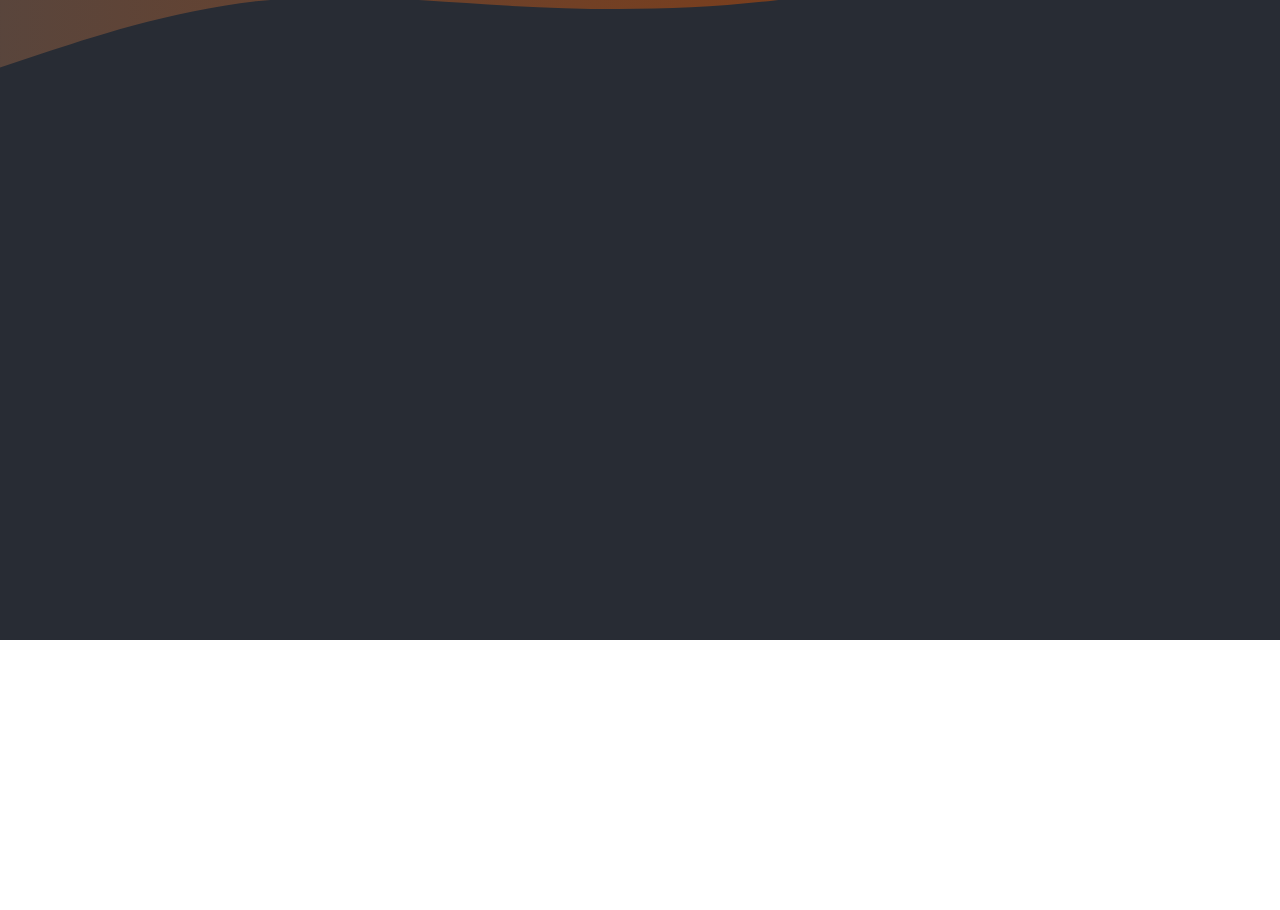
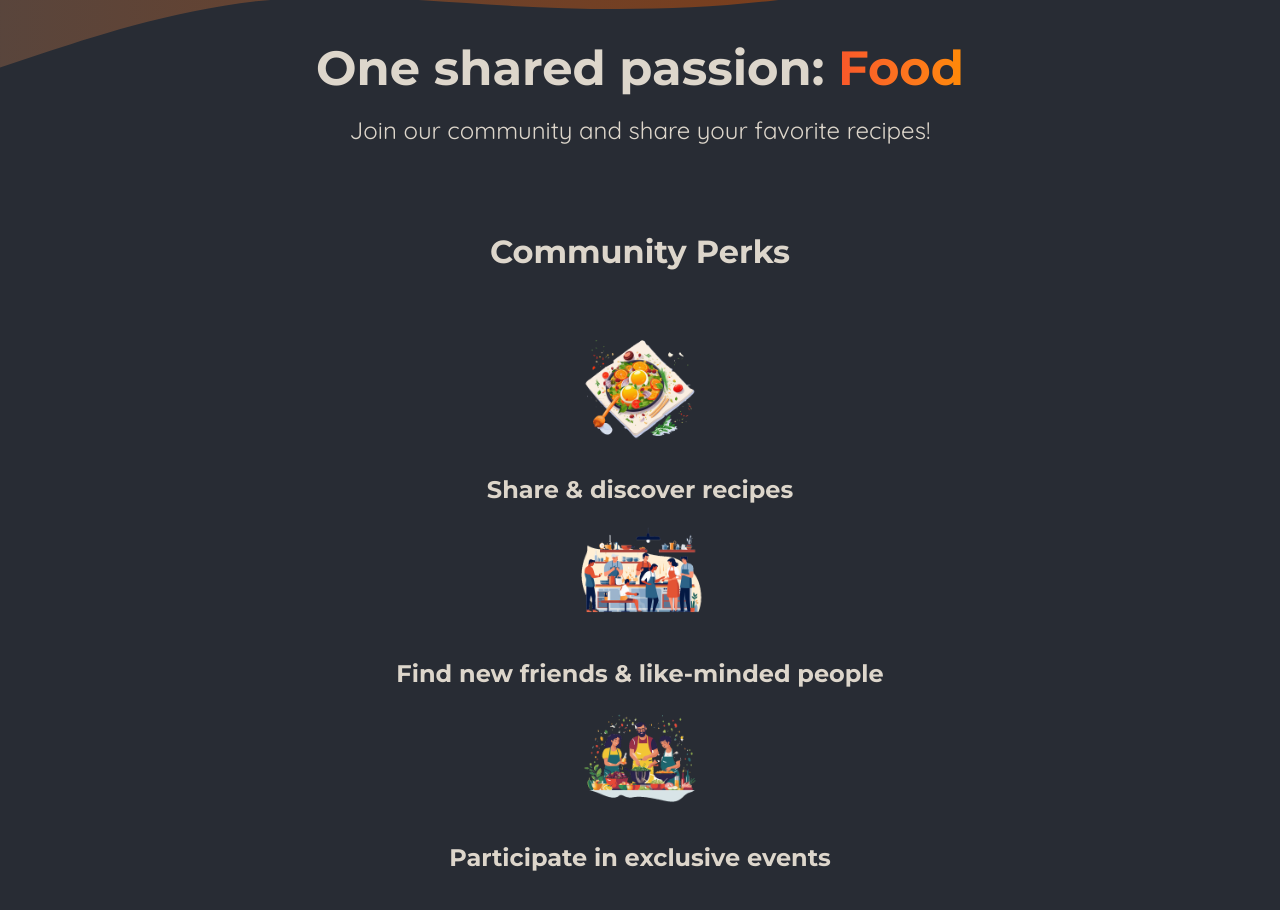
Before and after one commit to choiinyoung13/Practice--NextJS, a Next.js app in the folder using-app-router/: page /community in a window 1280 px wide. Shown: the part 160-1070 px from the top of the page. Before the commit the page ends 800 px from the top, so only its background shows below. Built offline with nearby package versions, Linux system fonts and the light colour scheme.

Commit message:
feat: community 컴포넌트 구현

```diff
--- a/using-app-router/app/community/page.tsx
+++ b/using-app-router/app/community/page.tsx
@@ -1,3 +1,64 @@
+'use client'
+
+import Image from 'next/image'
+
+import mealIcon from '@/assets/icons/meal.png'
+import communityIcon from '@/assets/icons/community.png'
+import eventsIcon from '@/assets/icons/events.png'
+
 export default function Community() {
-  return <div></div>
+  return (
+    <>
+      <header className="flex flex-col gap-2 mx-auto my-12 mb-20 w-[90%] max-w-300 text-[#ddd6cb] text-[1.5rem] text-center">
+        <h1 className="font-bold text-[3rem] font-[Montserrat,sans-serif]">
+          One shared passion:{' '}
+          <span className="bg-linear-to-r from-[#f9572a] to-[#ff8a05] bg-clip-text text-transparent">
+            Food
+          </span>
+        </h1>
+        <p>Join our community and share your favorite recipes!</p>
+      </header>
+
+      <main className="w-[90%] max-w-160 mx-auto text-center">
+        <h2 className="font-[Montserrat,sans-serif] text-[2rem] font-bold text-[#ddd6cb]">
+          Community Perks
+        </h2>
+
+        <ul className="list-none my-12 p-0">
+          <li className="flex flex-col items-center gap-5">
+            <Image
+              src={mealIcon}
+              alt="A delicious meal"
+              className="w-32 h-32 object-contain"
+            />
+            <p className="font-[Montserrat,sans-serif] text-[1.5rem] font-bold text-[#ddd6cb] m-0">
+              Share & discover recipes
+            </p>
+          </li>
+
+          <li className="flex flex-col items-center gap-5">
+            <Image
+              src={communityIcon}
+              alt="A crowd of people, cooking"
+              className="w-32 h-32 object-contain"
+            />
+            <p className="font-[Montserrat,sans-serif] text-[1.5rem] font-bold text-[#ddd6cb] m-0">
+              Find new friends & like-minded people
+            </p>
+          </li>
+
+          <li className="flex flex-col items-center gap-5">
+            <Image
+              src={eventsIcon}
+              alt="A crowd of people at a cooking event"
+              className="w-32 h-32 object-contain"
+            />
+            <p className="font-[Montserrat,sans-serif] text-[1.5rem] font-bold text-[#ddd6cb] m-0">
+              Participate in exclusive events
+            </p>
+          </li>
+        </ul>
+      </main>
+    </>
+  )
 }
```
